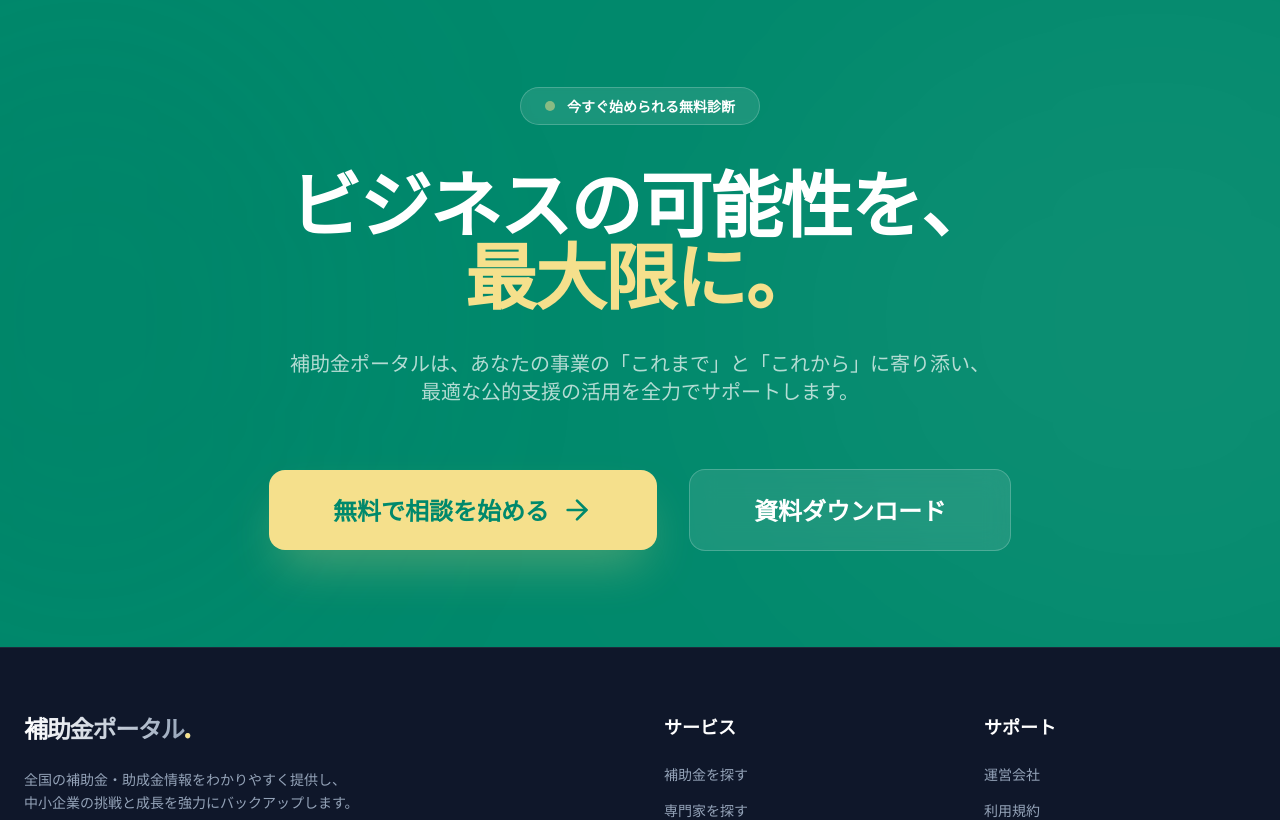
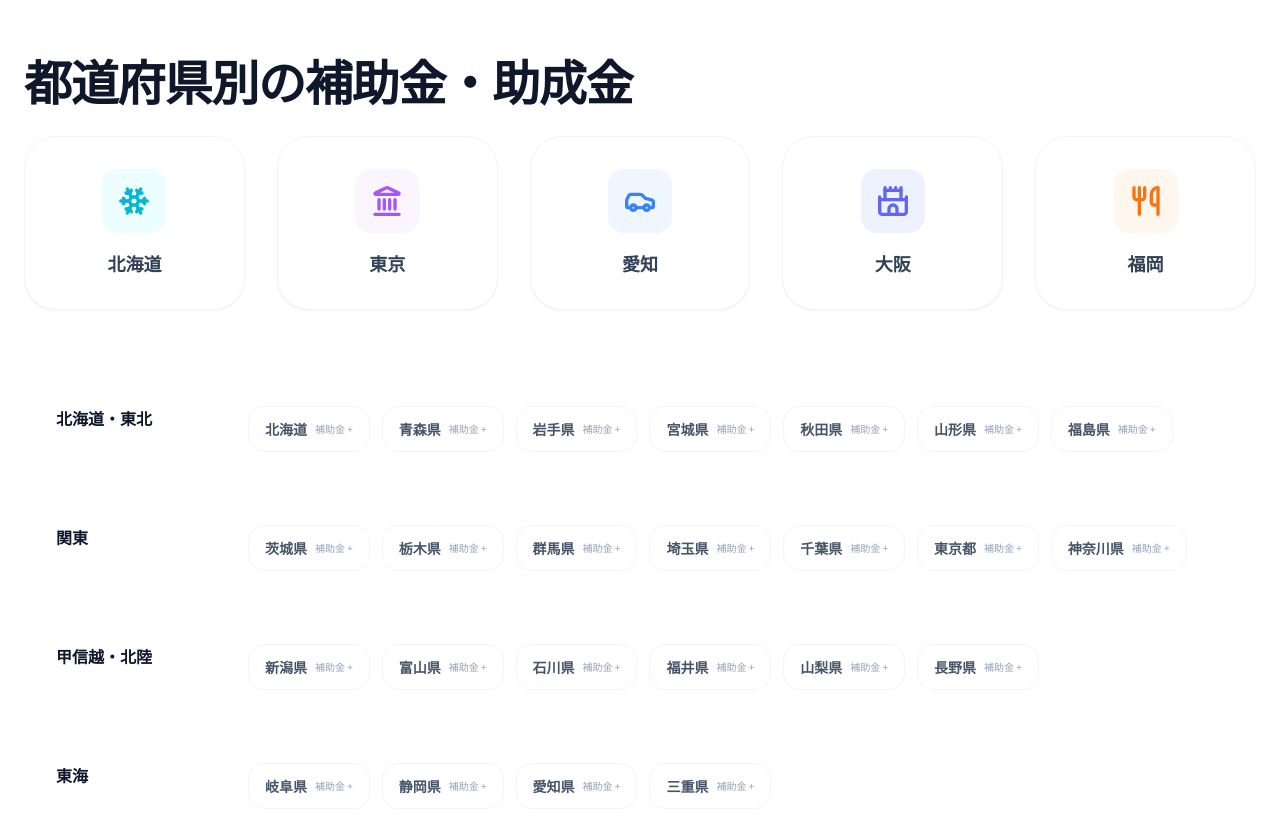
Before and after one commit to toranosuke2377-dev/-tv, a Next.js app: page / in a window 1280 px wide. Shown: the part 9000-9820 px from the top of the page. Built offline with nearby package versions, Linux system fonts and the light colour scheme.

Commit message:
Upload src/components/PrefectureSearch.tsx

```diff
--- /dev/null
+++ b/src/components/PrefectureSearch.tsx
@@ -0,0 +1,100 @@
+'use client';
+
+import Link from 'next/link';
+import {
+    MapPin,
+    Car,
+    Landmark,
+    Building2,
+    Utensils,
+    Snowflake,
+    Mountain,
+    Trees,
+    Waves,
+    Castle
+} from 'lucide-react';
+
+const REGIONS = [
+    {
+        name: "北海道・東北",
+        prefectures: ["北海道", "青森県", "岩手県", "宮城県", "秋田県", "山形県", "福島県"]
+    },
+    {
+        name: "関東",
+        prefectures: ["茨城県", "栃木県", "群馬県", "埼玉県", "千葉県", "東京都", "神奈川県"]
+    },
+    {
+        name: "甲信越・北陸",
+        prefectures: ["新潟県", "富山県", "石川県", "福井県", "山梨県", "長野県"]
+    },
+    {
+        name: "東海",
+        prefectures: ["岐阜県", "静岡県", "愛知県", "三重県"]
+    },
+    {
+        name: "関西",
+        prefectures: ["滋賀県", "京都府", "大阪府", "兵庫県", "奈良県", "和歌山県"]
+    },
+    {
+        name: "四国",
+        prefectures: ["徳島県", "香川県", "愛媛県", "高知県"]
+    },
+    {
+        name: "中国",
+        prefectures: ["鳥取県", "島根県", "岡山県", "広島県", "山口県"]
+    },
+    {
+        name: "九州・沖縄",
+        prefectures: ["福岡県", "佐賀県", "長崎県", "熊本県", "大分県", "宮崎県", "鹿児島県", "沖縄県"]
+    }
+];
+
+const FEATURED_AREAS = [
+    { name: "北海道", icon: Snowflake, label: "Hokkaido", color: "text-cyan-500", bg: "bg-cyan-50" },
+    { name: "東京", icon: Landmark, label: "Tokyo", color: "text-purple-500", bg: "bg-purple-50" },
+    { name: "愛知", icon: Car, label: "Aichi", color: "text-blue-500", bg: "bg-blue-50" },
+    { name: "大阪", icon: Castle, label: "Osaka", color: "text-indigo-500", bg: "bg-indigo-50" },
+    { name: "福岡", icon: Utensils, label: "Fukuoka", color: "text-orange-500", bg: "bg-orange-50" }
+];
+
+export default function PrefectureSearch() {
+    return (
+        <section className="py-16 bg-white border-t border-slate-100">
+            <div className="container px-6 mx-auto">
+                <div className="flex flex-col gap-4 mb-8 px-4 md:px-0">
+                    <h2 className="text-3xl md:text-5xl font-black text-slate-900 tracking-tight">都道府県別の補助金・助成金</h2>
+                </div>
+
+                {/* Featured Areas */}
+                <div className="grid grid-cols-2 md:grid-cols-5 gap-4 md:gap-8 mb-16">
+                    {FEATURED_AREAS.map((area) => (
+                        <Link href={`/subsidies?pref=${area.name}`} key={area.name} className="flex flex-col items-center justify-center py-8 px-4 rounded-[2rem] bg-white border border-slate-100 shadow-sm hover:shadow-xl hover:-translate-y-1 transition-all group">
+                            <div className={`w-16 h-16 ${area.bg} ${area.color} rounded-2xl flex items-center justify-center mb-4 group-hover:scale-110 transition-transform`}>
+                                <area.icon className="w-8 h-8" strokeWidth={2.5} />
+                            </div>
+                            <span className="font-black text-slate-700 text-lg">{area.name}</span>
+                        </Link>
+                    ))}
+                </div>
+
+                {/* Detailed List */}
+                <div className="flex flex-col gap-2">
+                    {REGIONS.map((region) => (
+                        <div key={region.name} className="flex flex-col md:flex-row md:items-start py-8 border-b border-slate-50 last:border-0 hover:bg-slate-50/50 transition-colors rounded-2xl px-4 md:px-8">
+                            <div className="w-48 shrink-0 mb-4 md:mb-0">
+                                <span className="font-bold text-slate-900 text-md">{region.name}</span>
+                            </div>
+                            <div className="flex-1 flex flex-wrap gap-3">
+                                {region.prefectures.map((pref) => (
+                                    <Link href={`/subsidies?pref=${pref}`} key={pref} className="px-4 py-3 bg-white border border-slate-100 rounded-xl text-sm font-bold text-slate-600 hover:border-primary hover:text-primary hover:shadow-md transition-all flex items-center gap-2">
+                                        {pref} <span className="text-[10px] text-slate-400 font-normal">補助金 +</span>
+                                    </Link>
+                                ))}
+                            </div>
+                        </div>
+                    ))}
+                </div>
+            </div>
+        </section>
+    );
+}
```
